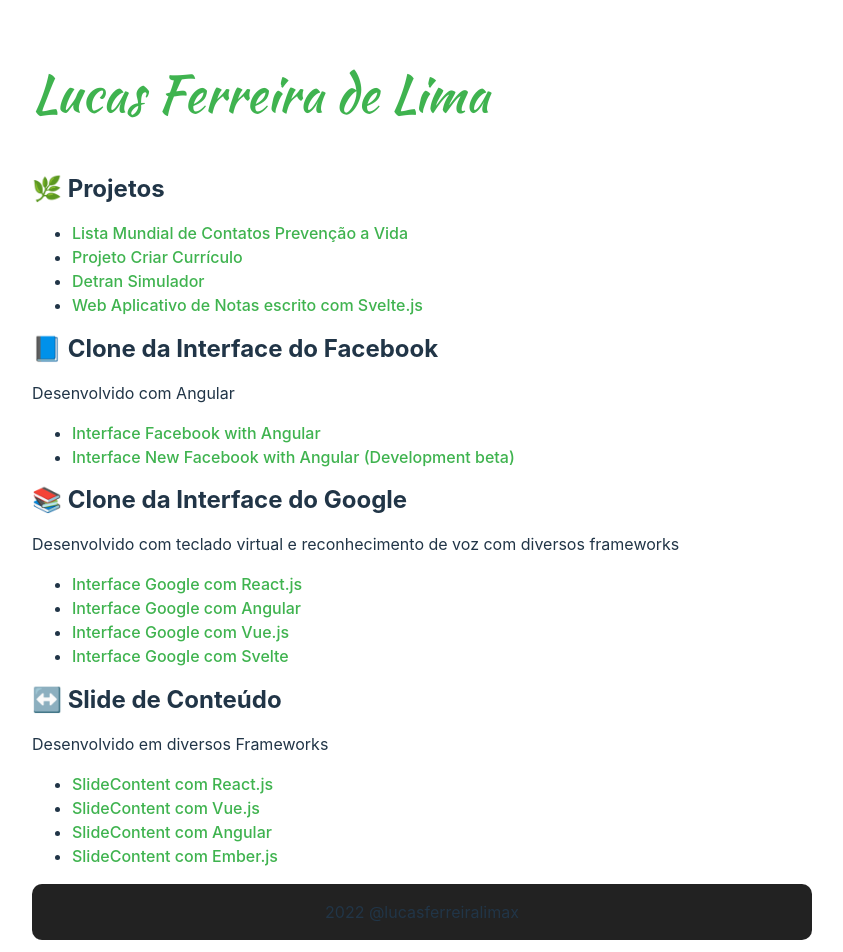
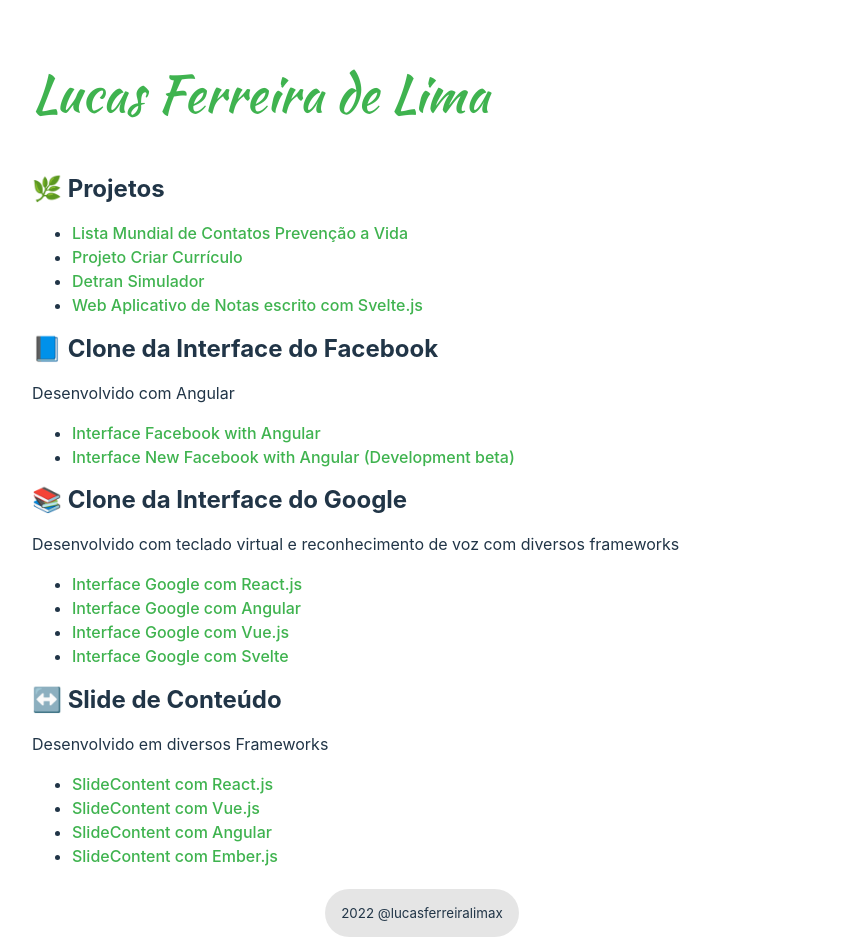
Before and after one commit to lucasferreiralimax/lucas-frontend, a React (Vite) app: page /projects in a window 1280 px wide. Shown: the top 952 px of the page, without its empty margins (218-1061 px from the left). Built offline with nearby package versions, Linux system fonts and the light colour scheme.

Commit message:
adjustment footer style

```diff
--- a/src/components/Footer/index.tsx
+++ b/src/components/Footer/index.tsx
@@ -3,7 +3,7 @@
 function Footer() {
   return (
     <footer className="app-footer">
-      2022 @lucasferreiralimax
+       <small>2022 @lucasferreiralimax</small>
     </footer>
   )
 }
--- a/src/components/Footer/style.scss
+++ b/src/components/Footer/style.scss
@@ -1,7 +1,10 @@
 .app-footer {
-  background: #222;
   text-align: center;
   padding: 1rem;
   margin-top: auto;
-  border-radius: 10px;
+  small {
+    border-radius: 100px;
+    padding: 1rem;
+    background: rgba(0, 0, 0, 0.1);
+  }
 }
```
